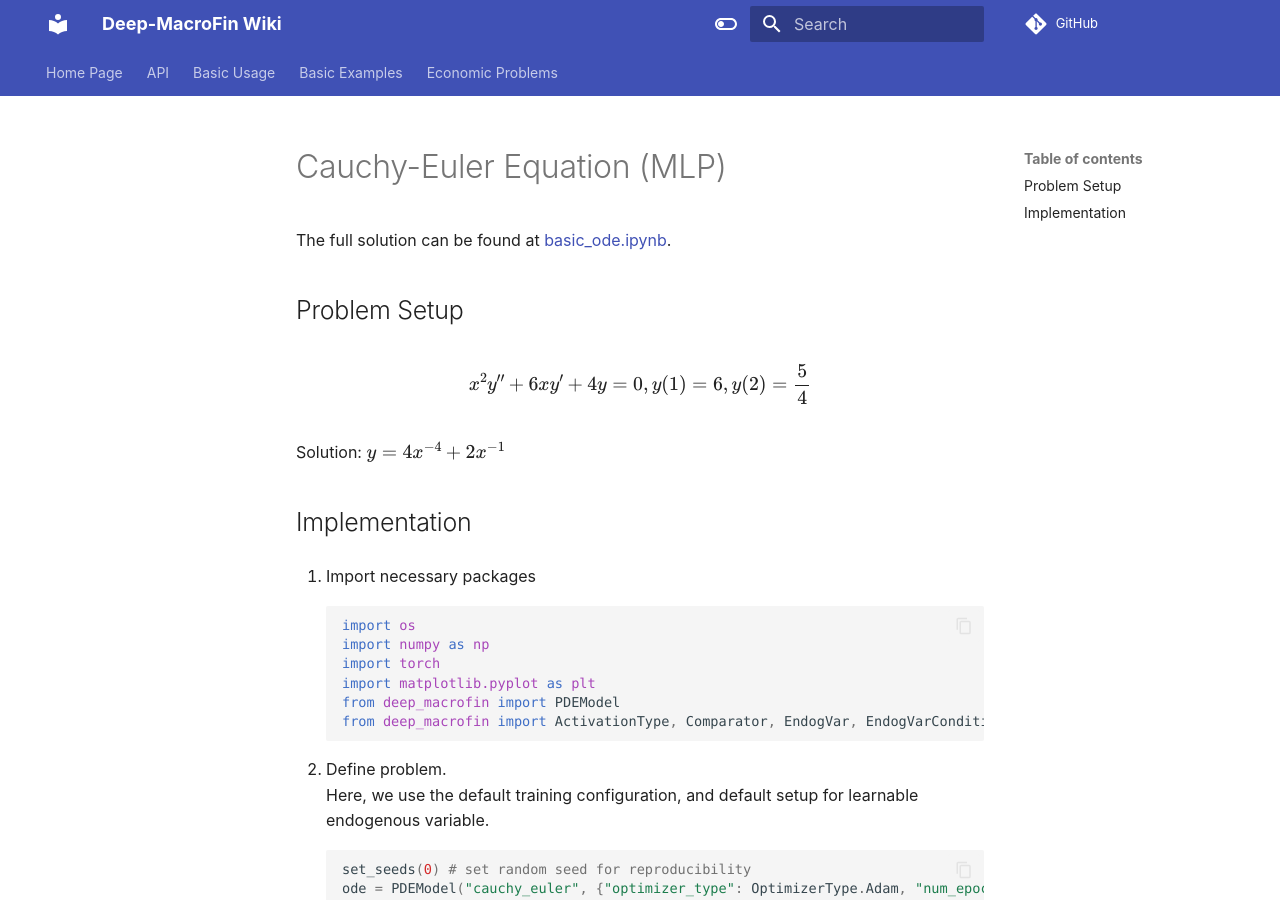
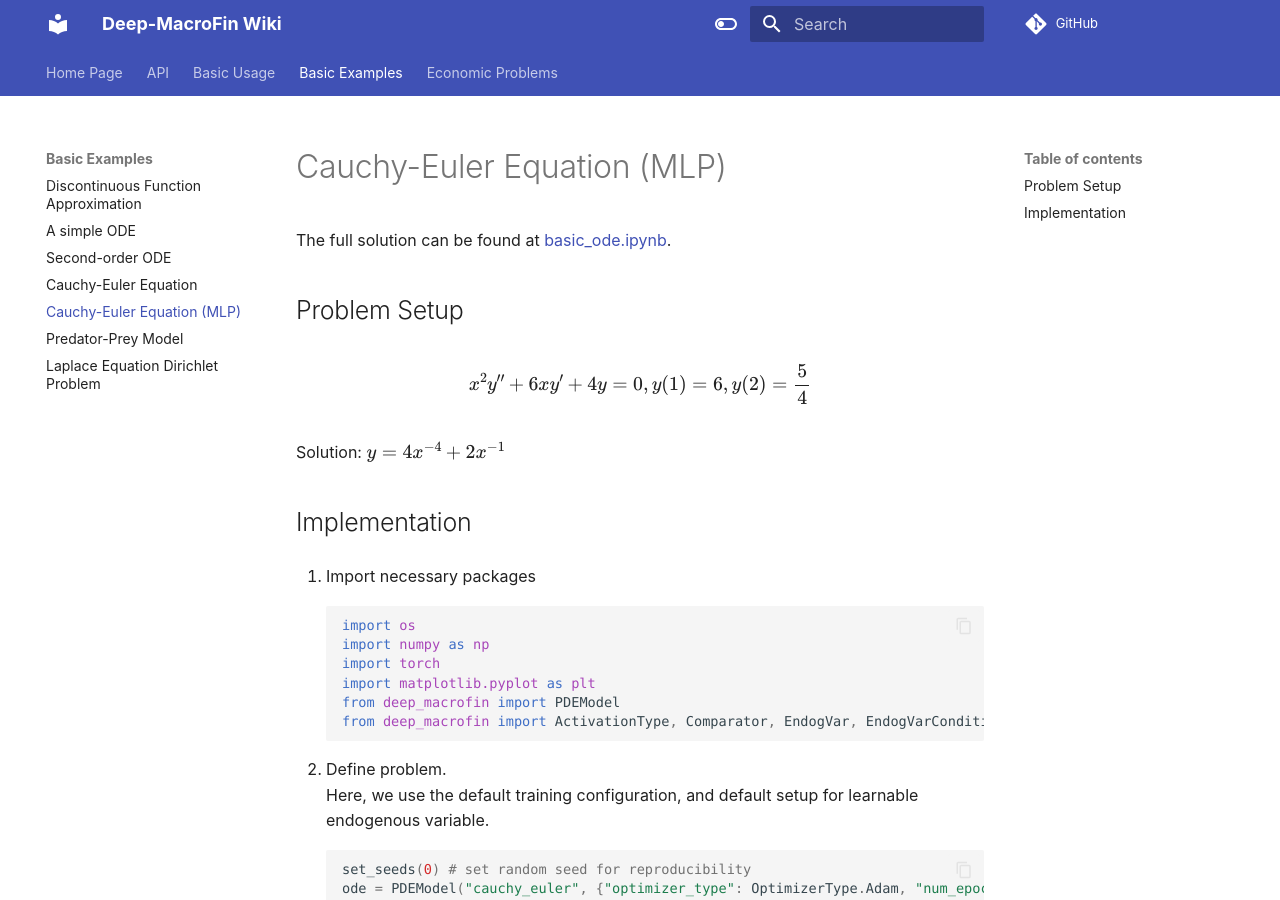
Before and after one commit to rotmanfinhub/deep-macrofin, an MkDocs documentation site: the page built from docs/examples/odes/paper_basic_ode.md, in a window 1280 px wide and 900 px high. Built offline with MkDocs 1.6.1 and Material for MkDocs 9.7.7, drawn with Linux system fonts in a browser that asks for light colours; comment, search, counter and statistics services are not loaded.

Commit message:
updated page tree in mkdocs.yml

```diff
--- a/mkdocs.yml
+++ b/mkdocs.yml
@@ -82,6 +82,10 @@ nav:
   - 'Basic Examples':
     - 'Discontinuous Function Approximation': 'examples/approx/discont.md'
     - 'A simple ODE': 'examples/odes/basic_ode1.md'
+    - 'Second-order ODE': 'examples/odes/second_order.md'
+    - 'Cauchy-Euler Equation': 'examples/odes/Cauchy-Euler.md'
+    - 'Cauchy-Euler Equation (MLP)': 'examples/odes/paper_basic_ode.md'
+    - 'Predator-Prey Model': 'examples/odes/predator_prey.md'
     - 'Laplace Equation Dirichlet Problem': 'examples/pdes/laplace.md'
   - 'Economic Problems':
     - 'Log Utility': 'examples/pymacrofin/log_utility.md'
```
Also changed, not shown: docs/examples/odes/Cauchy-Euler.md (+0 -1 lines), docs/examples/odes/basic_ode1.md (+0 -1 lines), docs/examples/odes/paper_basic_ode.md (line endings or trailing spaces).
